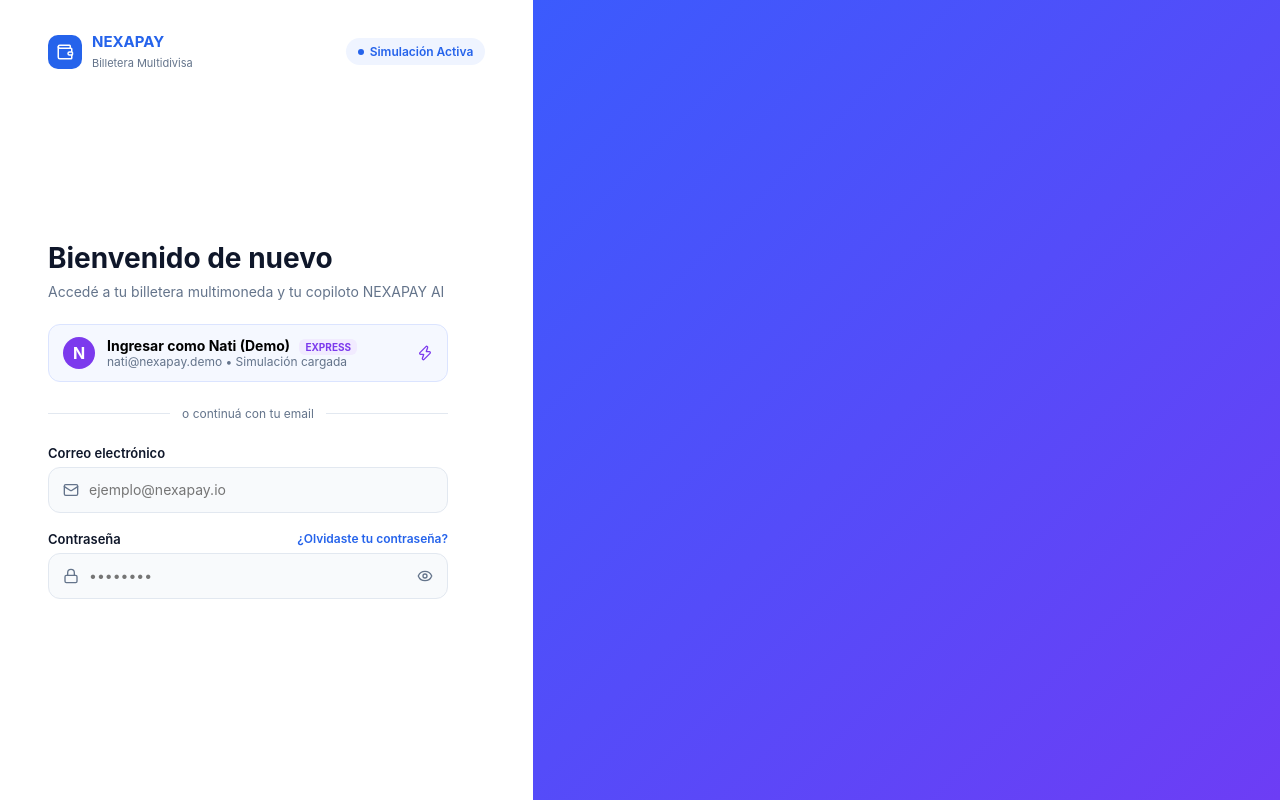
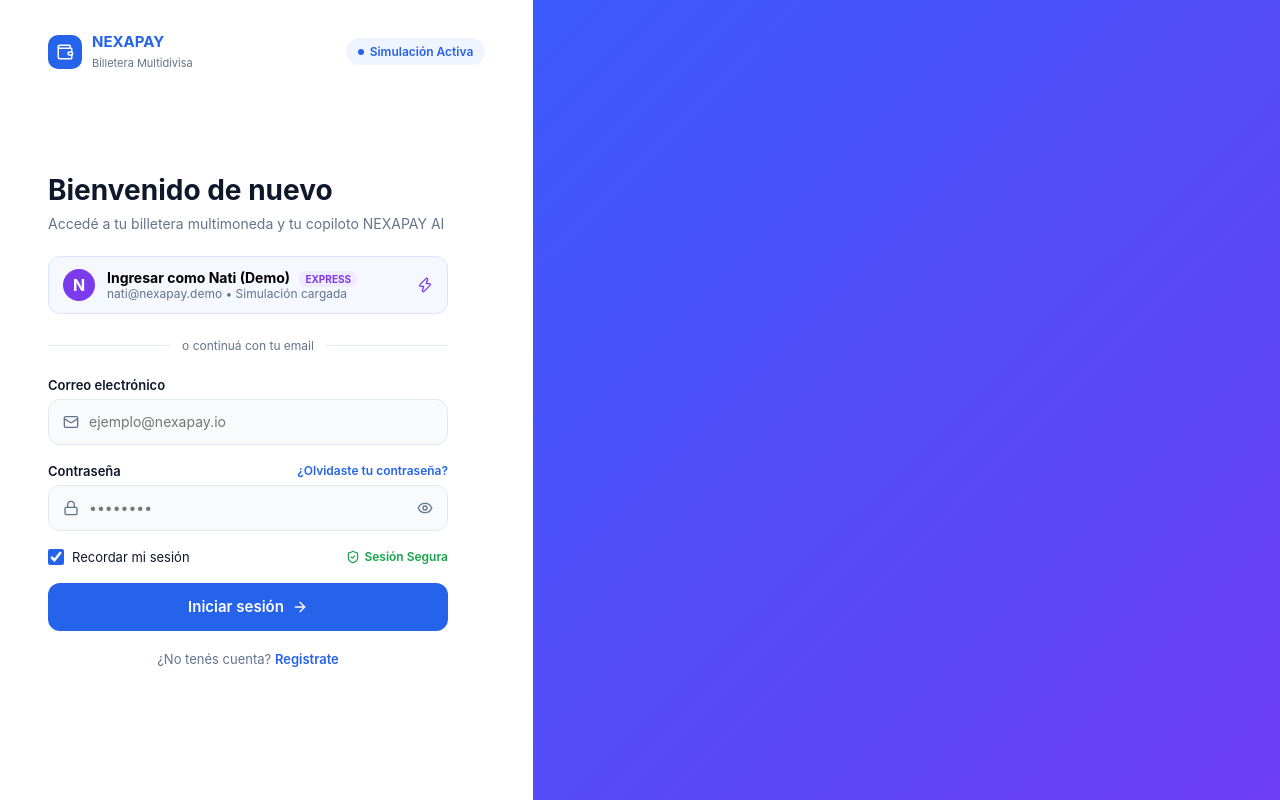
Before and after one commit to lNexapay/nexapay-frontend, a React (Vite) app: page /login in a window 1280 px wide. Built offline with nearby package versions, Linux system fonts and the light colour scheme.

Commit message:
Login: formulario, recordar sesión y botón de inicio
Los campos ahora están dentro de un form que se envía con Enter o con el botón 'Iniciar sesión' (por ahora redirige a /inicio). Se agrega el checkbox 'Recordar mi sesión', el indicador 'Sesión Segura' y el link a /registro.

```diff
--- a/src/pages/Login/Login.module.css
+++ b/src/pages/Login/Login.module.css
@@ -140,6 +140,62 @@
   gap: 18px;
 }
 
+.opciones {
+  display: flex;
+  justify-content: space-between;
+  align-items: center;
+  font-size: 13px;
+}
+
+.recordar {
+  display: flex;
+  align-items: center;
+  gap: 8px;
+  cursor: pointer;
+}
+
+.recordar input {
+  accent-color: var(--azul);
+  width: 16px;
+  height: 16px;
+}
+
+.seguro {
+  display: flex;
+  align-items: center;
+  gap: 4px;
+  color: var(--verde);
+  font-weight: 600;
+  font-size: 12px;
+}
+
+.boton {
+  height: 48px;
+  border: none;
+  border-radius: var(--radio);
+  background: var(--azul);
+  color: #fff;
+  font-weight: 600;
+  font-size: 15px;
+  display: flex;
+  align-items: center;
+  justify-content: center;
+  gap: 8px;
+  cursor: pointer;
+  transition: background 0.2s;
+}
+
+.boton:hover {
+  background: var(--azul-oscuro);
+}
+
+.registro {
+  text-align: center;
+  font-size: 13px;
+  color: var(--texto-suave);
+  margin-top: 20px;
+}
+
 /* Mobile: se oculta el panel de la derecha */
 @media (max-width: 900px) {
   .pagina { grid-template-columns: 1fr; }
--- a/src/pages/Login/Login.tsx
+++ b/src/pages/Login/Login.tsx
@@ -1,6 +1,7 @@
 import { useState } from 'react'
-import { useNavigate } from 'react-router-dom'
-import { Zap, Mail, Lock } from 'lucide-react'
+import type { FormEvent } from 'react'
+import { Link, useNavigate } from 'react-router-dom'
+import { Zap, Mail, Lock, ShieldCheck, ArrowRight } from 'lucide-react'
 import Logo from '../../components/Logo/Logo'
 import Input from '../../components/Input/Input'
 import styles from './Login.module.css'
@@ -9,6 +10,13 @@
   const navigate = useNavigate()
   const [email, setEmail] = useState('')
   const [password, setPassword] = useState('')
+  const [recordar, setRecordar] = useState(true)
+
+  function handleSubmit(e: FormEvent) {
+    e.preventDefault()
+    // TODO: enviar email y password a la API del backend
+    navigate('/inicio')
+  }
 
   return (
     <div className={styles.pagina}>
@@ -39,7 +47,7 @@
 
           <div className={styles.separador}>o continuá con tu email</div>
 
-          <div className={styles.campos}>
+          <form onSubmit={handleSubmit} className={styles.campos}>
             <Input
               id="email"
               label="Correo electrónico"
@@ -60,7 +68,29 @@
               icono={Lock}
               accion={<a href="#">¿Olvidaste tu contraseña?</a>}
             />
-          </div>
+
+            <div className={styles.opciones}>
+              <label className={styles.recordar}>
+                <input
+                  type="checkbox"
+                  checked={recordar}
+                  onChange={(e) => setRecordar(e.target.checked)}
+                />
+                Recordar mi sesión
+              </label>
+              <span className={styles.seguro}>
+                <ShieldCheck size={14} /> Sesión Segura
+              </span>
+            </div>
+
+            <button type="submit" className={styles.boton}>
+              Iniciar sesión <ArrowRight size={16} />
+            </button>
+          </form>
+
+          <p className={styles.registro}>
+            ¿No tenés cuenta? <Link to="/registro">Registrate</Link>
+          </p>
         </div>
       </section>
 
```
